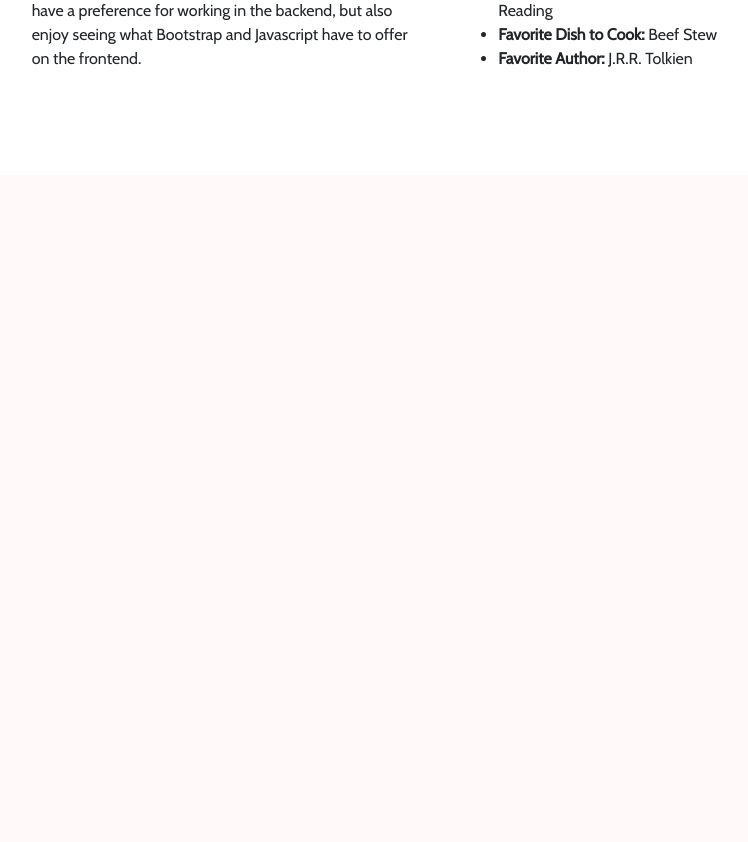
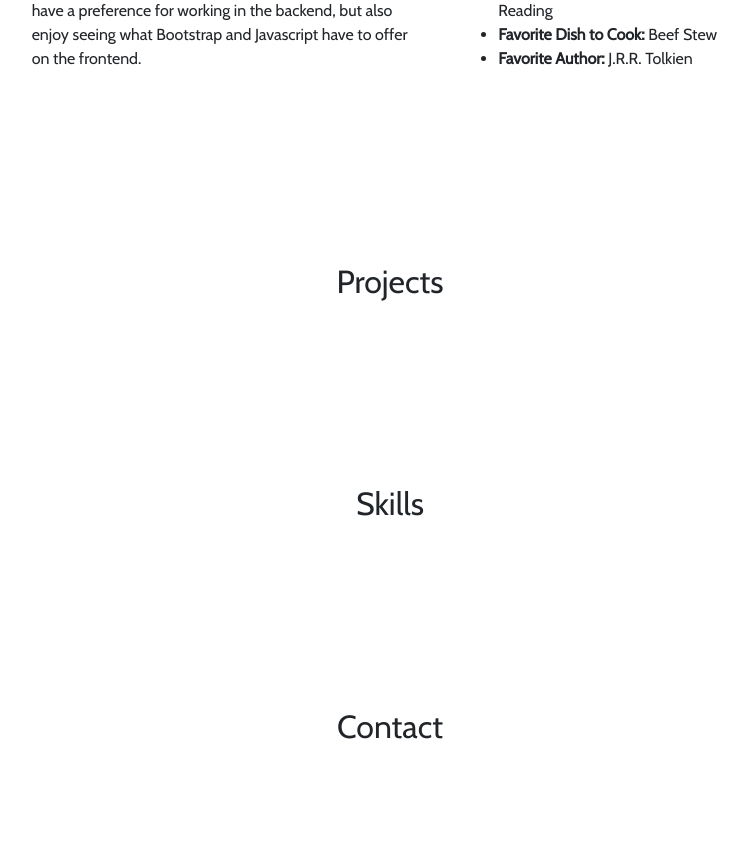
Before and after one commit to Kyle-Levy/kyle_levy_personal_site, a Django app: page / in a window 1280 px wide. Shown: the part 835-1677 px from the top of the page, without its empty margins (250-998 px from the left). Before the commit the page ends 902 px from the top, so only its background shows below. Run offline with Django 3.2, Linux system fonts and the light colour scheme; some libraries are stand-ins or nearby versions; some web fonts are replaced.

Commit message:
Added templates for other sections of the site

```diff
--- a/homepage/templates/homepage.html
+++ b/homepage/templates/homepage.html
@@ -63,6 +63,29 @@
             </div>
         </div>
     </section>
+
+    <section id="projects">
+        <div class="row">
+            <div class="col text-center">
+                <h2>Projects</h2>
+            </div>
+        </div>
+    </section>
+    <section id="skills">
+        <div class="row">
+            <div class="col text-center">
+                <h2>Skills</h2>
+            </div>
+        </div>
+    </section>
+    <section id="contact">
+        <div class="row">
+            <div class="col text-center">
+                <h2>Contact</h2>
+            </div>
+        </div>
+    </section>
+
 </div>
 
 <!-- Optional JavaScript -->
```
